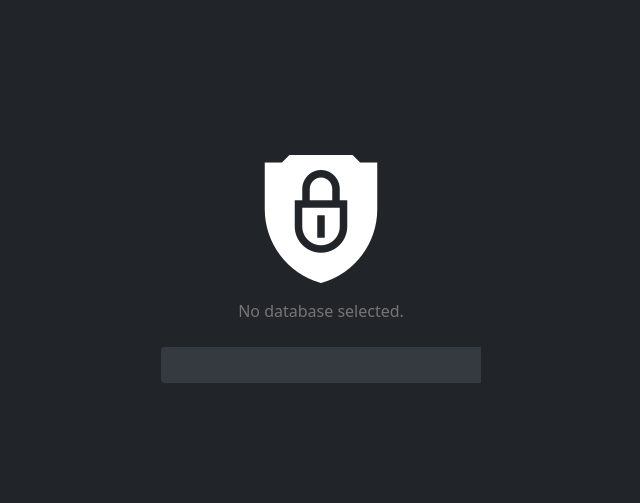
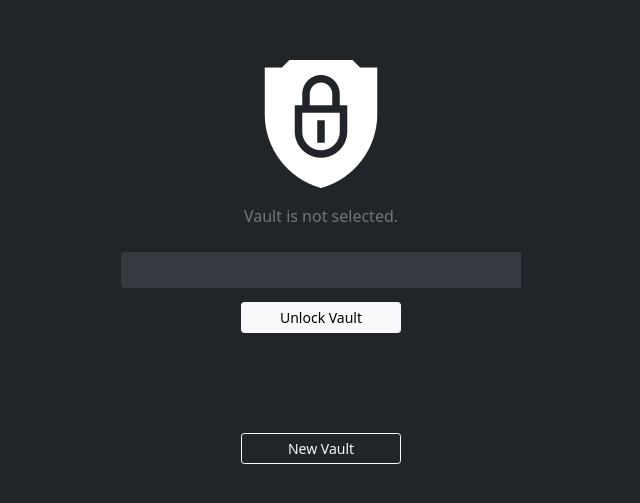
Before and after one commit to Eto098/Password-Manager, an Electron app: page index.html in a window 1024 px wide. Shown: the part 123-626 px from the top of the page, without its empty margins (191-831 px from the left). Drawn offline with Linux system fonts and the light colour scheme; files whose address does not match are found by name.

Commit message:
unlock and new vault buttons are added, password input font is changed

```diff
--- a/css/style.css
+++ b/css/style.css
@@ -9,7 +9,6 @@ html {
 
 body {
     color: #DEE2E6 !important;
-    font-family: code;
 }
 
 div#a {
@@ -48,7 +47,8 @@ input.pass{
     color: #DEE2E6 !important;
     background-color: #343A40 !important;
     border:none !important;
-    width: 20em !important;
+    width: 25em !important;
+    font-family: code;
 }
 
 
@@ -73,7 +73,7 @@ input.pass{
     cursor: pointer;
     opacity: 0;
     filter: alpha(opacity=0);
-
+    font-size: 0.5em;
 }
 
 .upload {
@@ -96,3 +96,10 @@ input.pass{
 .test {
     background-image: url('./../media/privacy.svg');
 }
+
+button.login {
+    display: inline-block;
+    text-decoration: none;
+    width: 40%;
+    margin: 1em;
+}
--- a/index.html
+++ b/index.html
@@ -12,18 +12,8 @@
 
       <div id="login">
 
-            <!-- <h1 style="text-align: center;">PASSWORD MANAGER</h1>-->
-
-            <!--<p class="logo"><img src="./media/privacy.png" alt="password"></p>-->
-
-
              <div class="mb-3">
 
-                <!-- <label class="custom-file-upload">
-                    <input type="file" id="file" name="file" class="file" />
-                </label> -->
-
-                <!--<div class="fileUpload btn btn-dark">-->
                 <div class="fileUpload image-upload">
                     <p class="logo"><label for="uploadBtn">
                         <img src="./media/privacy.png"/>
@@ -31,7 +21,7 @@
                     <input id="uploadBtn" type="file" class="upload" />
                 </div>
 
-                <input id="uploadFile" class="upload" placeholder="No database selected." disabled="disabled" />
+                <input id="uploadFile" class="upload" placeholder="Vault is not selected." disabled="disabled" />
 
                 <br>
                   <div class="input-group">
@@ -41,13 +31,14 @@
                       </button>
                   </div>
 
+                  <p class="logo">
+                    <button type="button" class="btn btn-light btn-sm login">Unlock Vault</button>
+                     <br><br><br><br>
+                      <button type="button" class="btn btn-outline-light btn-sm login">New Vault</button>
+                  </p>
             </div>
 
-
-
             <!--<a href="page.html">passwords</a>-->
-
-
 
       </div>
    <script src="./js/file-upload.js"></script>
```
